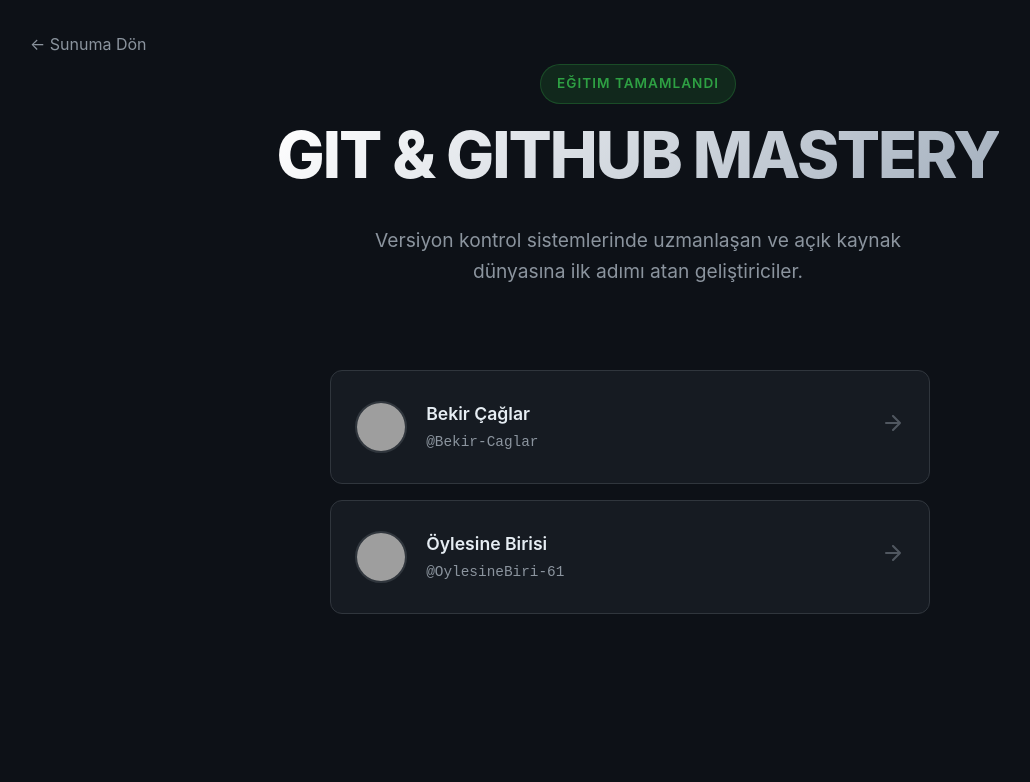
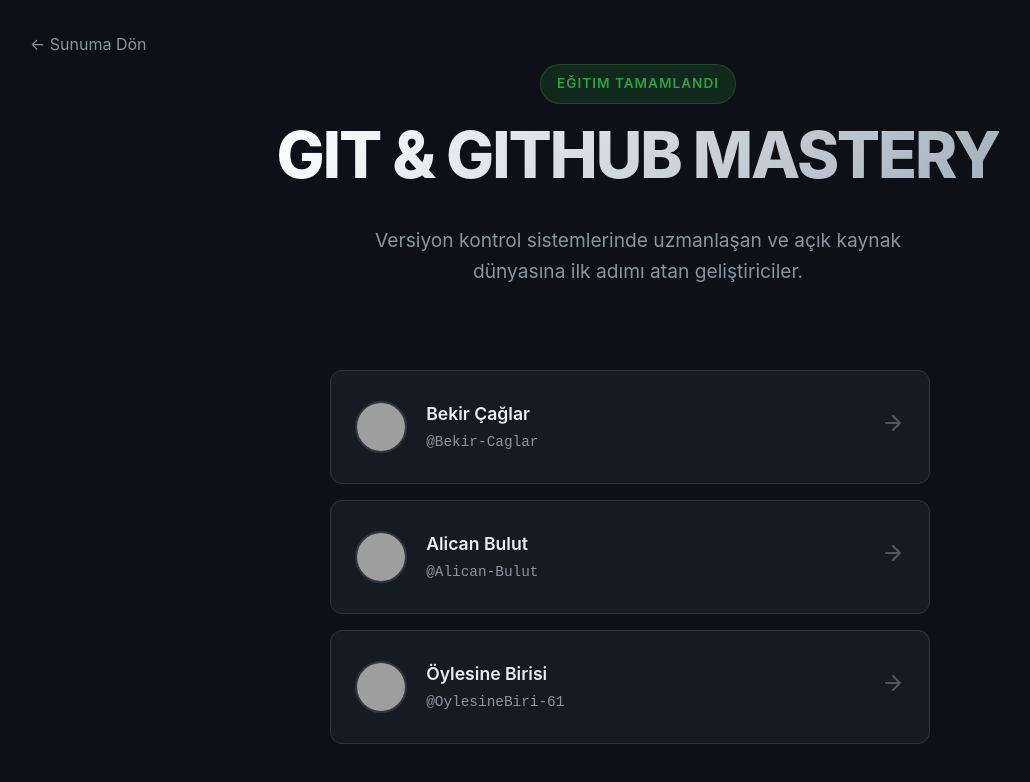
Before and after one commit to Bekir-Caglar/CSC_Git-G-thub_Sunu, a React (Vite) app: page /#/sertifika in a window 1280 px wide. Shown: the top 782 px of the page, without its empty margins (2-1032 px from the left). Built offline with nearby package versions, Linux system fonts and the light colour scheme; grey boxes are pictures that could not be loaded.

Commit message:
İsim eklendi

```diff
--- a/src/data/participants.ts
+++ b/src/data/participants.ts
@@ -20,6 +20,10 @@
         github: "Bekir-Caglar"
     },
     {
+        name: "Alican Bulut",
+        github: "Alican-Bulut"
+    },
+    {
         name: "Öylesine Birisi",
         github: "OylesineBiri-61"
     },
```
